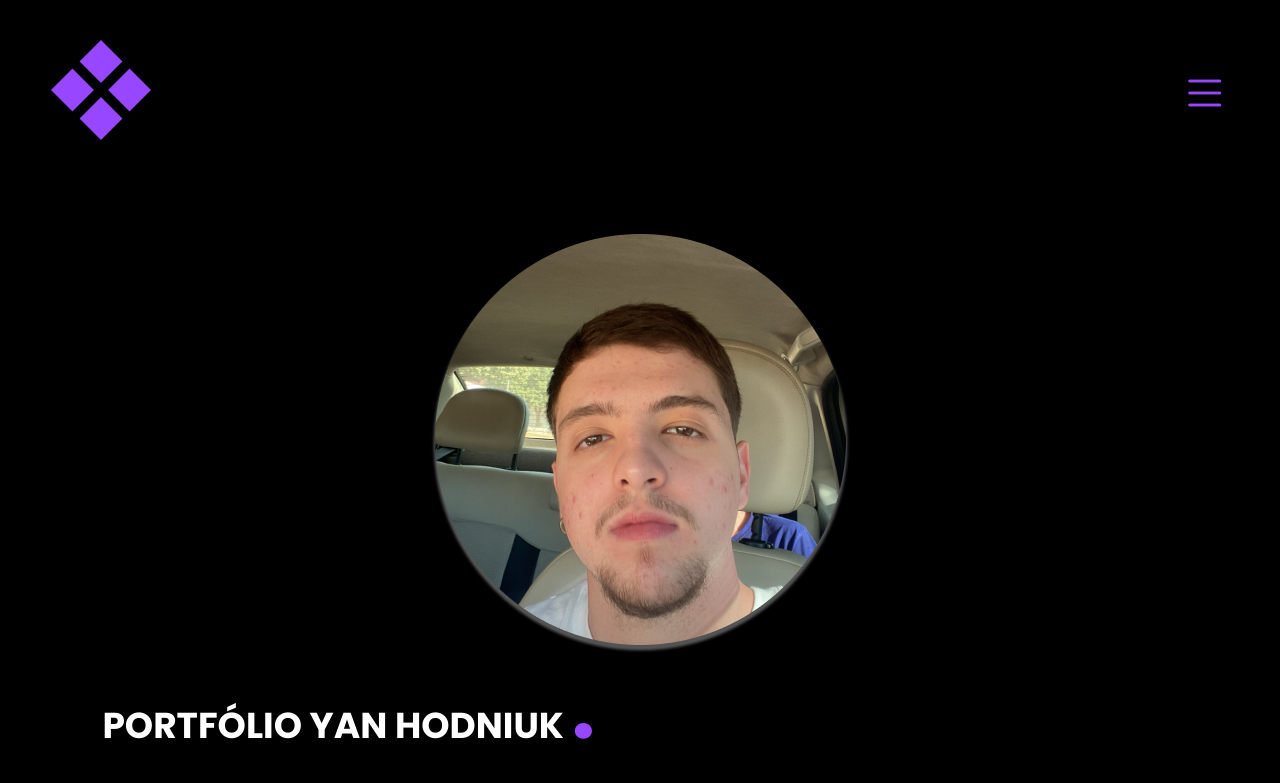
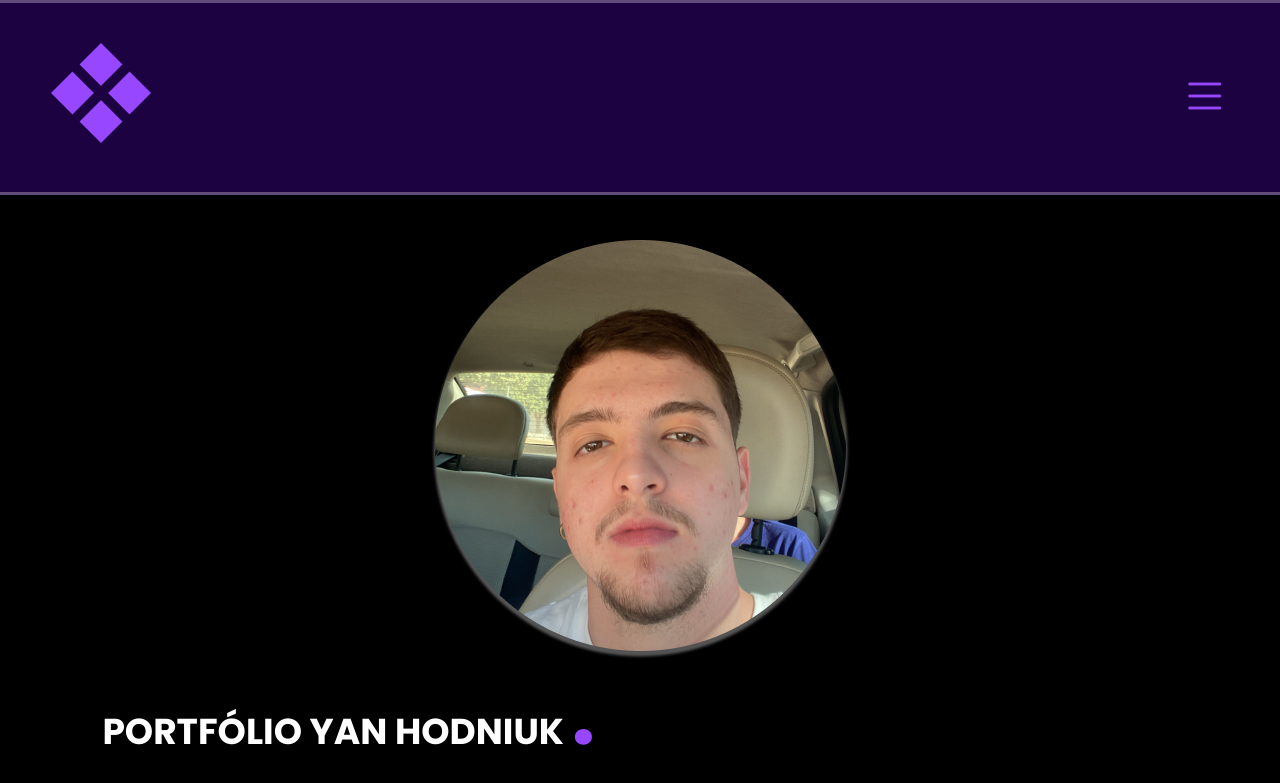
Before and after one commit to hodniukyan/PORTFOLIO, a plain HTML site: page index.html in a window 1280 px wide. Shown: the top 783 px of the page. Drawn offline with nearby package versions, Linux system fonts and the light colour scheme.

Commit message:
Add files via upload

```diff
--- a/style.css
+++ b/style.css
@@ -24,6 +24,9 @@ body{
 /* CABEÇALHO */
 header{
     padding: 40px 4%;
+    background-color: #6c09ee46;
+    border-top: 3px solid rgba(255, 255, 255, 0.295);
+    border-bottom: 3px solid rgba(255, 255, 255, 0.295);
 }
 
 header > .interface{
```
